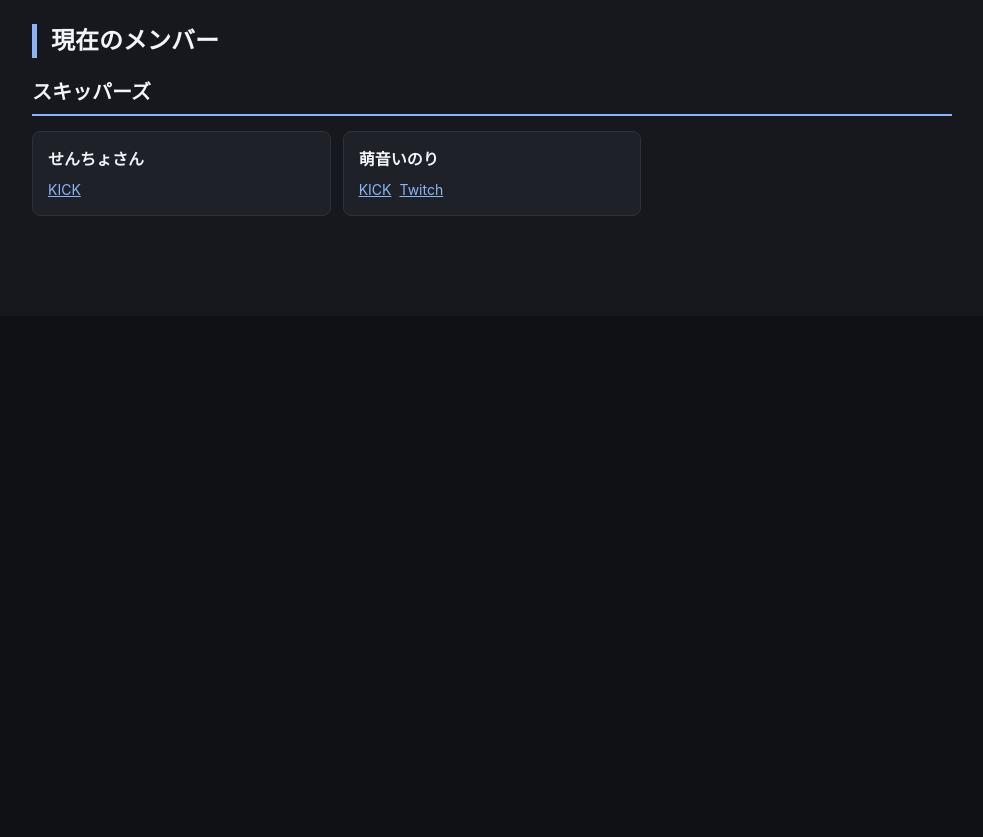
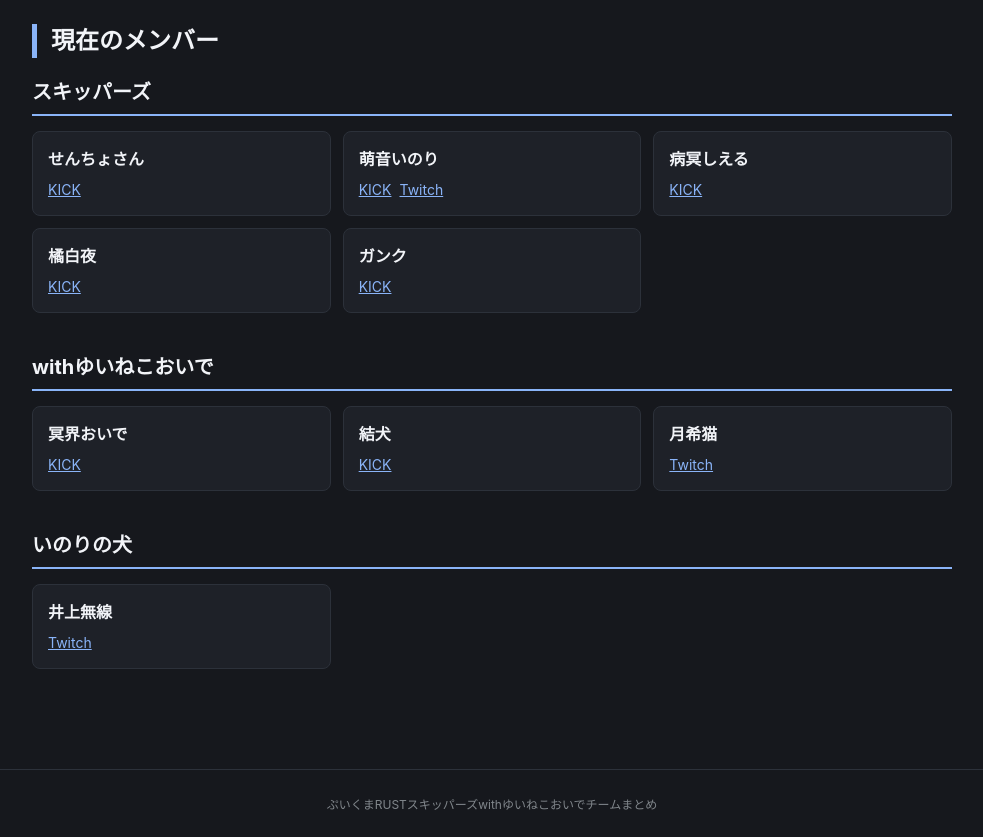
Before and after one commit to zizizinozi/puirus-kunio, a plain HTML site: page index.html in a window 1280 px wide. Shown: the part 1840-2677 px from the top of the page, without its empty margins (148-1131 px from the left). Before the commit the page ends 2156 px from the top, so only its background shows below. Drawn offline with Linux system fonts and the light colour scheme.

Commit message:
Update index.html

```diff
--- a/index.html
+++ b/index.html
@@ -33,7 +33,6 @@
         min-height: 100vh;
     }
 
-    /* ヘッダー画像 */
     .header-image {
         width: 100%;
         display: block;
@@ -44,7 +43,6 @@
         padding: 45px 40px 60px;
     }
 
-    /* タイトル */
     h1 {
         margin: 0 0 8px;
         text-align: center;
@@ -62,7 +60,6 @@
         line-height: 1.6;
     }
 
-    /* セクションタイトル */
     .section-title {
         margin: 0 0 20px;
         padding-left: 14px;
@@ -72,7 +69,6 @@
         color: #f2f4f8;
     }
 
-    /* Xまとめ */
     .summary-list {
         display: flex;
         flex-direction: column;
@@ -107,14 +103,12 @@
         color: #9aa0a6;
     }
 
-    /* 区切り線 */
     .divider {
         margin: 55px 0;
         border: 0;
         border-top: 1px solid #2c313a;
     }
 
-    /* メンバーグループ */
     .group {
         margin-bottom: 40px;
     }
@@ -128,7 +122,6 @@
         color: #f2f4f8;
     }
 
-    /* メンバー */
     .member-list {
         display: grid;
         grid-template-columns: repeat(3, 1fr);
@@ -173,7 +166,6 @@
         color: #e8eaed;
     }
 
-    /* フッター */
     footer {
         padding: 25px 20px;
         text-align: center;
@@ -182,9 +174,7 @@
         border-top: 1px solid #2c313a;
     }
 
-    /* スマホ */
     @media (max-width: 700px) {
-
         .content {
             padding: 30px 18px 45px;
         }
@@ -218,7 +208,6 @@
 
 <div class="container">
 
-    <!-- ヘッダー画像 -->
     <img
         class="header-image"
         src="https://pbs.twimg.com/media/HR4MIUtbAAA1y9k?format=jpg&name=medium"
@@ -227,7 +216,6 @@
 
     <main class="content">
 
-        <!-- タイトル -->
         <h1>
             ぷいくまRUSTスキッパーズwithゆいねこおいでチームまとめ
         </h1>
@@ -236,162 +224,158 @@
             ヘッダー画像by冥界おいでちゃん
         </p>
 
-
-        <!-- =====================================
-             Xまとめ
-             ===================================== -->
-
         <h2 class="section-title">Xまとめ</h2>
 
         <div class="summary-list">
 
-            <a
-                class="summary-link"
-                href="https://x.com/zizizin0zi/status/2096080946571468891?s=20"
-                target="_blank"
-                rel="noopener noreferrer"
-            >
+            <a class="summary-link" href="https://x.com/zizizin0zi/status/2096080946571468891?s=20" target="_blank" rel="noopener noreferrer">
                 <span>番外編・開幕前日公式練習鯖まとめ</span>
                 <span class="arrow">›</span>
             </a>
 
-            <a
-                class="summary-link"
-                href="https://x.com/zizizin0zi/status/2096061456798323074?s=20"
-                target="_blank"
-                rel="noopener noreferrer"
-            >
+            <a class="summary-link" href="https://x.com/zizizin0zi/status/2096061456798323074?s=20" target="_blank" rel="noopener noreferrer">
                 <span>番外編・前日公式練習鯖ゴロリ先生によるぷいラス初心者講習まとめ</span>
                 <span class="arrow">›</span>
             </a>
 
-            <a
-                class="summary-link"
-                href="https://x.com/zizizin0zi/status/2096346599907844391?s=20"
-                target="_blank"
-                rel="noopener noreferrer"
-            >
+            <a class="summary-link" href="https://x.com/zizizin0zi/status/2096346599907844391?s=20" target="_blank" rel="noopener noreferrer">
                 <span>1日目まとめ</span>
                 <span class="arrow">›</span>
             </a>
 
-            <a
-                class="summary-link"
-                href="https://x.com/zizizin0zi/status/2096807112001364370?s=20"
-                target="_blank"
-                rel="noopener noreferrer"
-            >
+            <a class="summary-link" href="https://x.com/zizizin0zi/status/2096807112001364370?s=20" target="_blank" rel="noopener noreferrer">
                 <span>2日目まとめ</span>
                 <span class="arrow">›</span>
             </a>
 
-            <a
-                class="summary-link"
-                href="https://x.com/zizizin0zi/status/2097049951402652087?s=20"
-                target="_blank"
-                rel="noopener noreferrer"
-            >
+            <a class="summary-link" href="https://x.com/zizizin0zi/status/2097049951402652087?s=20" target="_blank" rel="noopener noreferrer">
                 <span>3日目まとめ</span>
                 <span class="arrow">›</span>
             </a>
 
-            <a
-                class="summary-link"
-                href="https://x.com/zizizin0zi/status/2097351319606665525?s=20"
-                target="_blank"
-                rel="noopener noreferrer"
-            >
+            <a class="summary-link" href="https://x.com/zizizin0zi/status/2097351319606665525?s=20" target="_blank" rel="noopener noreferrer">
                 <span>4日目まとめ</span>
                 <span class="arrow">›</span>
             </a>
 
-            <a
-                class="summary-link"
-                href="https://x.com/zizizin0zi/status/2097674218079203515?s=20"
-                target="_blank"
-                rel="noopener noreferrer"
-            >
+            <a class="summary-link" href="https://x.com/zizizin0zi/status/2097674218079203515?s=20" target="_blank" rel="noopener noreferrer">
                 <span>5日目まとめ</span>
                 <span class="arrow">›</span>
             </a>
 
-            <a
-                class="summary-link"
-                href="https://x.com/zizizin0zi/status/2098118322248434053?s=20"
-                target="_blank"
-                rel="noopener noreferrer"
-            >
+            <a class="summary-link" href="https://x.com/zizizin0zi/status/2098118322248434053?s=20" target="_blank" rel="noopener noreferrer">
                 <span>6日目まとめ</span>
                 <span class="arrow">›</span>
             </a>
 
-            <a
-                class="summary-link"
-                href="https://x.com/zizizin0zi/status/2098540710182166926?s=20"
-                target="_blank"
-                rel="noopener noreferrer"
-            >
+            <a class="summary-link" href="https://x.com/zizizin0zi/status/2098540710182166926?s=20" target="_blank" rel="noopener noreferrer">
                 <span>7日目まとめ</span>
                 <span class="arrow">›</span>
             </a>
 
-            <a
-                class="summary-link"
-                href="https://x.com/zizizin0zi/status/2098840855775998006?s=20"
-                target="_blank"
-                rel="noopener noreferrer"
-            >
+            <a class="summary-link" href="https://x.com/zizizin0zi/status/2098840855775998006?s=20" target="_blank" rel="noopener noreferrer">
                 <span>8日目まとめ</span>
                 <span class="arrow">›</span>
             </a>
 
         </div>
 
-
-        <!-- 区切り -->
         <hr class="divider">
-
-
-        <!-- =====================================
-             現在のメンバー
-             ===================================== -->
 
         <h2 class="section-title">現在のメンバー</h2>
 
-
-        <!-- スキッパーズ -->
         <section class="group">
-
             <h3 class="group-title">スキッパーズ</h3>
-
             <div class="member-list">
 
-                <!-- せんちょさん -->
                 <div class="member">
                     <div class="member-name">せんちょさん</div>
                     <div class="member-links">
-                        <a
-                            href="https://t.co/69A5CV0RH1"
-                            target="_blank"
-                            rel="noopener noreferrer"
-                        >KICK</a>
+                        <a href="https://t.co/69A5CV0RH1" target="_blank" rel="noopener noreferrer">KICK</a>
                     </div>
                 </div>
 
-                <!-- 萌音いのり -->
                 <div class="member">
                     <div class="member-name">萌音いのり</div>
                     <div class="member-links">
-                        <a
-                            href="https://kick.com/moneinori"
-                            target="_blank"
-                            rel="noopener noreferrer"
-                        >KICK</a>
+                        <a href="https://kick.com/moneinori" target="_blank" rel="noopener noreferrer">KICK</a>
+                        <a href="https://www.twitch.tv/moneinori" target="_blank" rel="noopener noreferrer">Twitch</a>
+                    </div>
+                </div>
 
-                        <a
-                            href="https://www.twitch.tv/moneinori"
-                            target="_blank"
-                            rel="noopener noreferrer"
-                        >Twitch</a>
+                <div class="member">
+                    <div class="member-name">病冥しえる</div>
+                    <div class="member-links">
+                        <a href="https://kick.com/byomeiciel" target="_blank" rel="noopener noreferrer">KICK</a>
                     </div>
-                </div
+                </div>
+
+                <div class="member">
+                    <div class="member-name">橘白夜</div>
+                    <div class="member-links">
+                        <a href="https://kick.com/tachibanabyakuya" target="_blank" rel="noopener noreferrer">KICK</a>
+                    </div>
+                </div>
+
+                <div class="member">
+                    <div class="member-name">ガンク</div>
+                    <div class="member-links">
+                        <a href="https://kick.com/gank443" target="_blank" rel="noopener noreferrer">KICK</a>
+                    </div>
+                </div>
+
+            </div>
+        </section>
+
+        <section class="group">
+            <h3 class="group-title">withゆいねこおいで</h3>
+            <div class="member-list">
+
+                <div class="member">
+                    <div class="member-name">冥界おいで</div>
+                    <div class="member-links">
+                        <a href="https://kick.com/kotti-oide" target="_blank" rel="noopener noreferrer">KICK</a>
+                    </div>
+                </div>
+
+                <div class="member">
+                    <div class="member-name">結犬</div>
+                    <div class="member-links">
+                        <a href="https://kick.com/yuiwanko" target="_blank" rel="noopener noreferrer">KICK</a>
+                    </div>
+                </div>
+
+                <div class="member">
+                    <div class="member-name">月希猫</div>
+                    <div class="member-links">
+                        <a href="https://www.twitch.tv/tsukinekogames" target="_blank" rel="noopener noreferrer">Twitch</a>
+                    </div>
+                </div>
+
+            </div>
+        </section>
+
+        <section class="group">
+            <h3 class="group-title">いのりの犬</h3>
+            <div class="member-list">
+
+                <div class="member">
+                    <div class="member-name">井上無線</div>
+                    <div class="member-links">
+                        <a href="https://www.twitch.tv/inouemusen" target="_blank" rel="noopener noreferrer">Twitch</a>
+                    </div>
+                </div>
+
+            </div>
+        </section>
+
+    </main>
+
+    <footer>
+        ぷいくまRUSTスキッパーズwithゆいねこおいでチームまとめ
+    </footer>
+
+</div>
+
+</body>
+</html>
```
